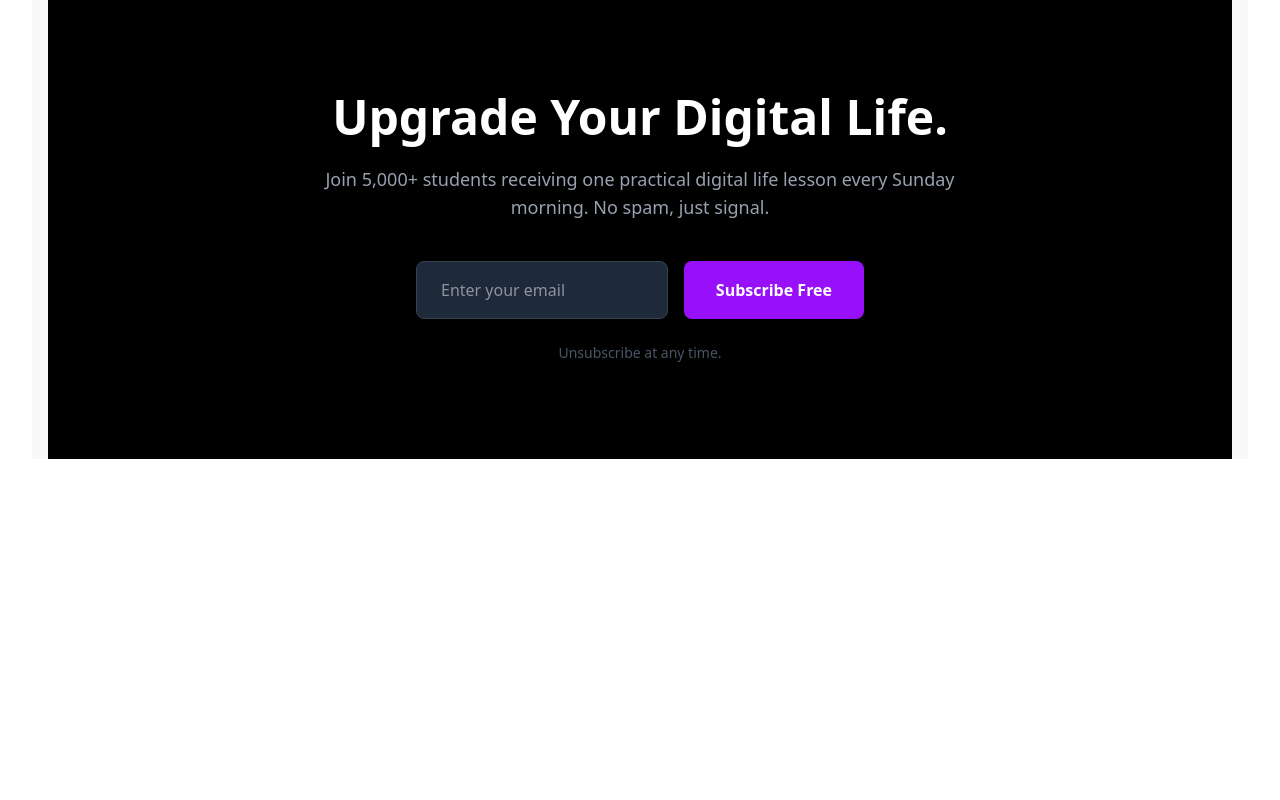
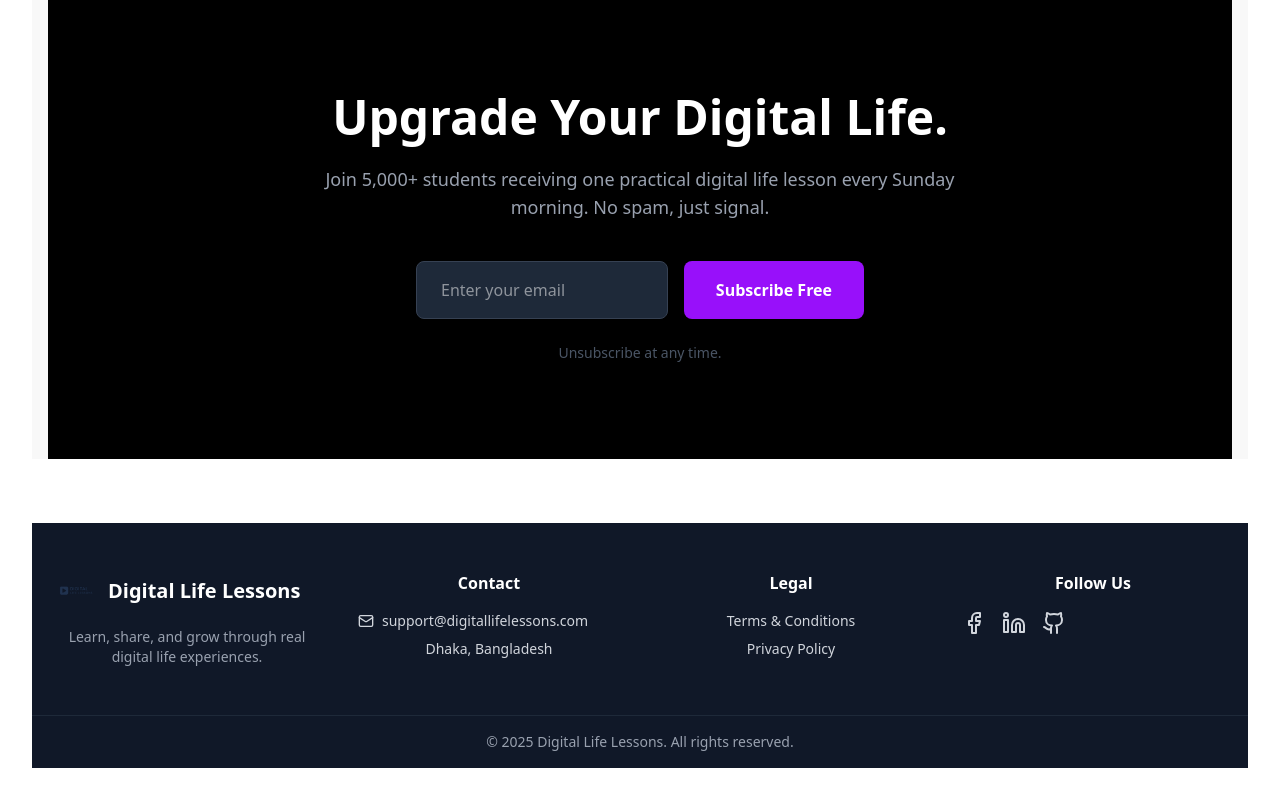
Before and after one commit to jubayer-bd/Digital-Life-Lessons, a React (Vite) app: page / in a window 1280 px wide. Shown: the part 1882-2682 px from the top of the page. Before the commit the page ends 2373 px from the top, so only its background shows below. Built offline with nearby package versions, Linux system fonts and the light colour scheme; no server answers.

Commit message:
footer added

```diff
--- a/index.html
+++ b/index.html
@@ -2,7 +2,7 @@
 <html lang="en">
   <head>
     <meta charset="UTF-8" />
-    <link rel="icon" type="image/svg+xml" href="/public/logo.svg" />
+    <link rel="icon" type="image/svg+xml" href="/logo.png" />
     <meta name="viewport" content="width=device-width, initial-scale=1.0" />
     <title>client_side</title>
   </head>
--- /dev/null
+++ b/src/components/Footer.jsx
@@ -0,0 +1,92 @@
+import { Facebook, Linkedin, Github, Mail } from "lucide-react";
+
+const Footer = () => {
+  return (
+    <footer className="bg-gray-900 text-gray-300 mt-16">
+      <div className="max-w-7xl mx-auto px-6 py-12 grid gap-10 md:grid-cols-4">
+        {/* Logo & Name */}
+        <div className="space-y-4">
+          <div className="flex items-center gap-3">
+            <img
+              src="/logo.png"
+              alt="Digital Life Lessons"
+              className="w-10 h-10"
+            />
+            <h2 className="text-xl font-bold text-white">
+              Digital Life Lessons
+            </h2>
+          </div>
+          <p className="text-sm text-gray-400">
+            Learn, share, and grow through real digital life experiences.
+          </p>
+        </div>
+
+        {/* Contact Info */}
+        <div>
+          <h3 className="text-white font-semibold mb-4">Contact</h3>
+          <ul className="space-y-2 text-sm">
+            <li className="flex items-center gap-2">
+              <Mail size={16} /> support@digitallifelessons.com
+            </li>
+            <li>Dhaka, Bangladesh</li>
+          </ul>
+        </div>
+
+        {/* Legal */}
+        <div>
+          <h3 className="text-white font-semibold mb-4">Legal</h3>
+          <ul className="space-y-2 text-sm">
+            <li>
+              <a href="/terms" className="hover:text-white transition">
+                Terms & Conditions
+              </a>
+            </li>
+            <li>
+              <a href="/privacy" className="hover:text-white transition">
+                Privacy Policy
+              </a>
+            </li>
+          </ul>
+        </div>
+
+        {/* Social */}
+        <div>
+          <h3 className="text-white font-semibold mb-4">Follow Us</h3>
+          <div className="flex gap-4">
+            <a
+              href="https://facebook.com"
+              target="_blank"
+              rel="noreferrer"
+              className="hover:text-white transition"
+            >
+              <Facebook />
+            </a>
+            <a
+              href="https://linkedin.com"
+              target="_blank"
+              rel="noreferrer"
+              className="hover:text-white transition"
+            >
+              <Linkedin />
+            </a>
+            <a
+              href="https://github.com"
+              target="_blank"
+              rel="noreferrer"
+              className="hover:text-white transition"
+            >
+              <Github />
+            </a>
+          </div>
+        </div>
+      </div>
+
+      {/* Bottom Bar */}
+      <div className="border-t border-gray-800 py-4 text-center text-sm text-gray-400">
+        © {new Date().getFullYear()} Digital Life Lessons. All rights reserved.
+      </div>
+    </footer>
+  );
+};
+
+export default Footer;
--- a/src/layouts/MainLayout.jsx
+++ b/src/layouts/MainLayout.jsx
@@ -1,5 +1,6 @@
 import { Outlet } from "react-router-dom";
 import Navbar from "../components/Navbar";
+import Footer from "../components/Footer";
 
 const MainLayout = () => {
   return (
@@ -8,6 +9,7 @@ const MainLayout = () => {
       <div className="min-h-screen bg-base-200">
         <Outlet />
       </div>
+      <Footer />
     </>
   );
 };
--- a/src/routes/Routes.jsx
+++ b/src/routes/Routes.jsx
@@ -15,6 +15,7 @@ import Home from "../pages/Home/Home";
 import Lessons from "../pages/Lessons/Lessons";
 import LessonDetails from "../pages/Lessons/LessonDetails";
 import PremiumPlans from "../pages/Payments/PremiumPlans";
+import AuthorProfile from "../pages/Lessons/AuthorProfile";
 
 // Payment Pages
 import PaymentSuccess from "../pages/Dashboard/Payment/PaymentSuccess";
@@ -36,10 +37,6 @@ import ReportedLessons from "../pages/Dashboard/Admin/ReportedLessons";
 import AdminProfile from "../pages/Dashboard/Admin/AdminProfile";
 import About from "../pages/About/About";
 import Contact from "../pages/Contact/Contact";
-import AuthorProfile from "../pages/Lessons/AuthorProfile";
-// NOTE: Ensure these files exist at these paths, or update the paths
-// import ManageUsers from "../pages/Dashboard/Admin/ManageUsers";
-// import ManageLessons from "../pages/Dashboard/Admin/ManageLessons";
 
 export const router = createBrowserRouter([
   {
@@ -48,7 +45,14 @@ export const router = createBrowserRouter([
     children: [
       { index: true, element: <Home /> },
       { path: "lessons", element: <Lessons /> },
-      { path: "lessons/:id", element: <LessonDetails /> },
+      {
+        path: "lessons/:id",
+        element: (
+          <PrivateRoute>
+            <LessonDetails />
+          </PrivateRoute>
+        ),
+      },
       { path: "profile/:email", element: <AuthorProfile /> },
       { path: "about", element: <About /> },
       { path: "contact", element: <Contact /> },
@@ -58,7 +62,14 @@ export const router = createBrowserRouter([
       // payment
       { path: "payment-success", element: <PaymentSuccess /> },
       { path: "payment-cancel", element: <PaymentCancelled /> },
-      { path: "pricing/upgrade", element: <PremiumPlans /> },
+      {
+        path: "pricing/upgrade",
+        element: (
+          <PrivateRoute>
+            <PremiumPlans />
+          </PrivateRoute>
+        ),
+      },
     ],
   },
   {
```
Also changed, not shown: public/logo.png (added).
